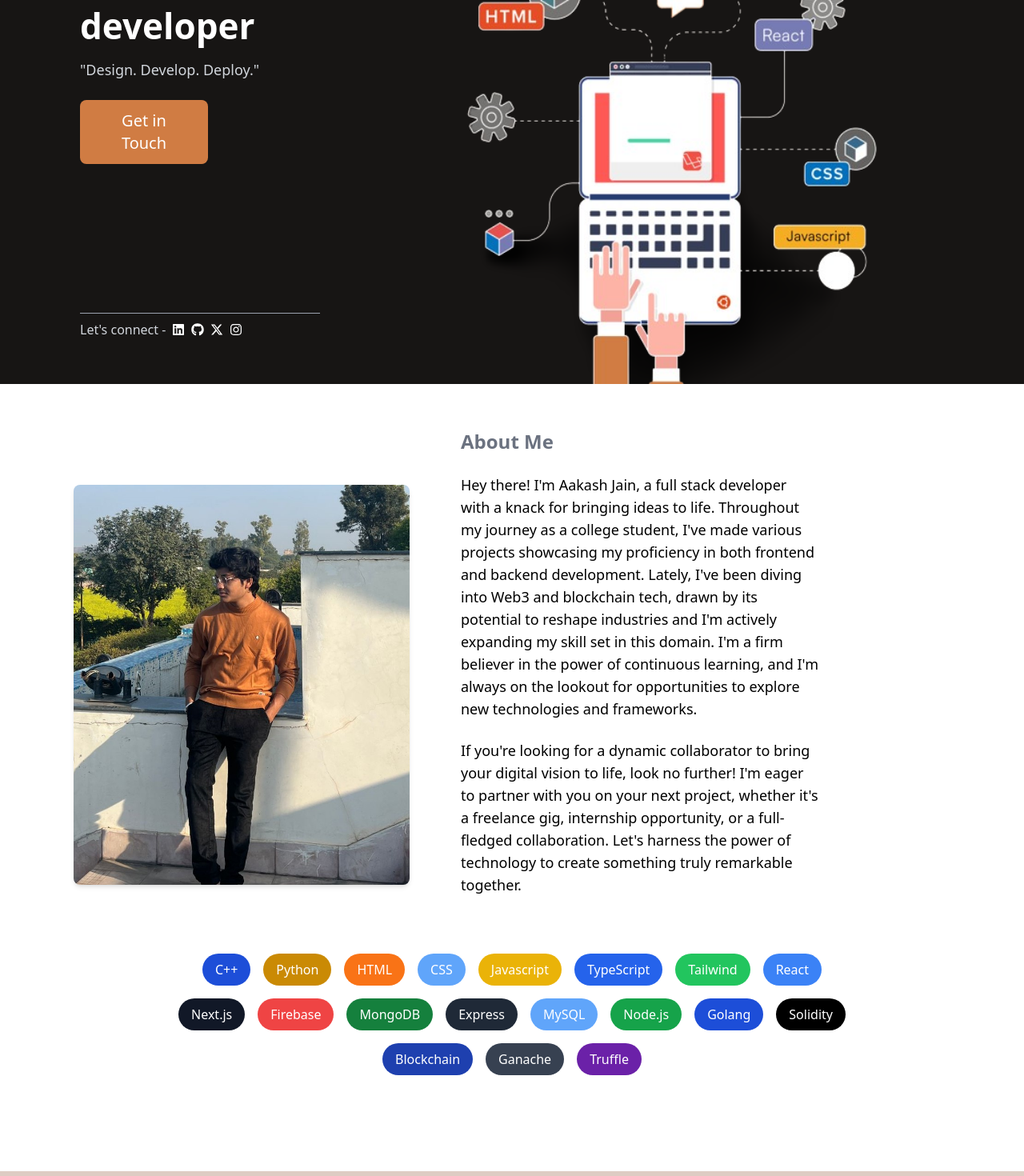
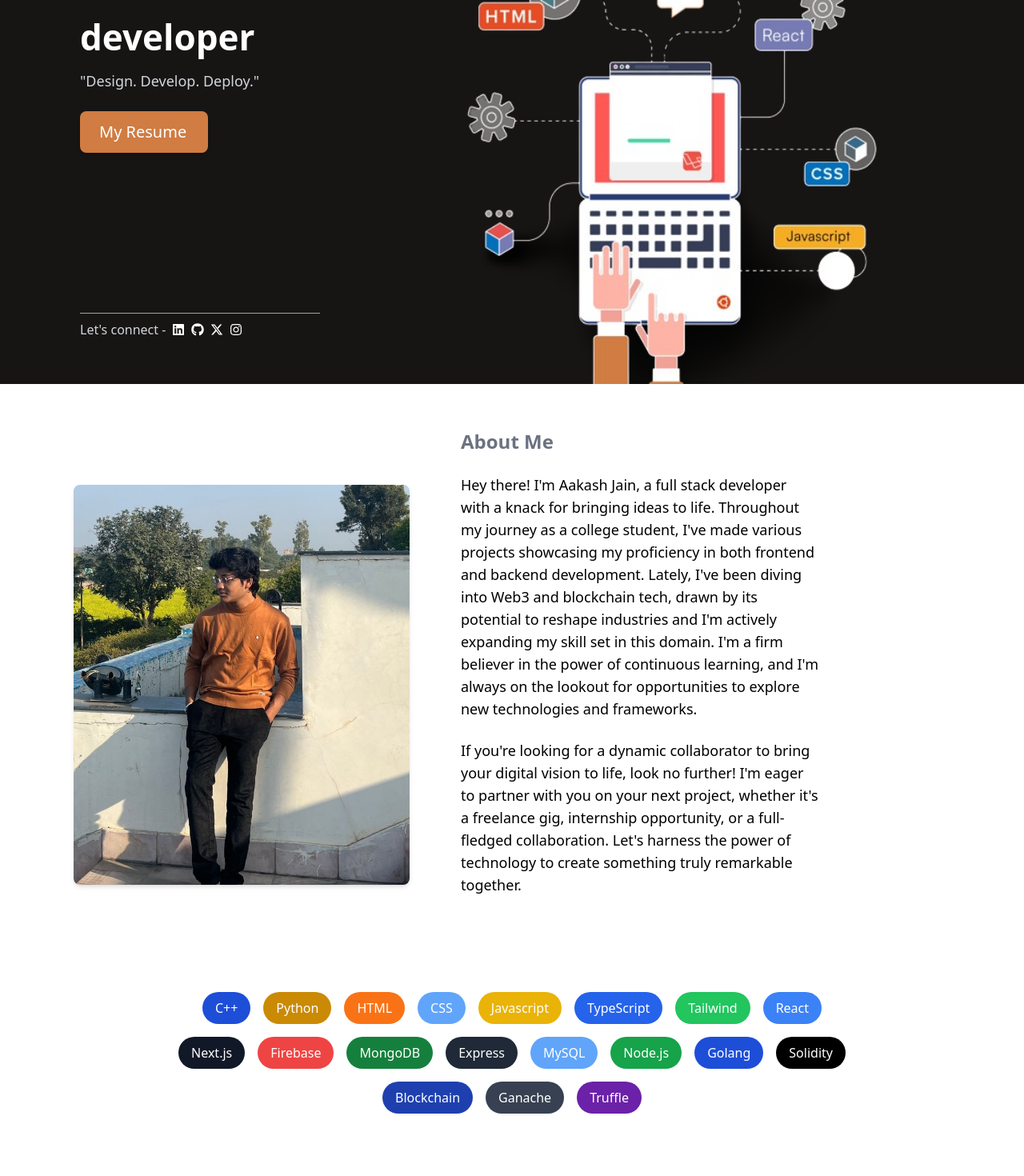
Before and after one commit to Aakash-Gen/Portfolio, a React (Vite) app: page / in a window 1280 px wide. Shown: the part 320-1790 px from the top of the page at 80% size. Built offline with nearby package versions, Linux system fonts and the light colour scheme.

Commit message:
added resume download button and fixed some bugs , but still not able to solve skills underline error

```diff
--- a/src/App.jsx
+++ b/src/App.jsx
@@ -5,7 +5,6 @@ import Home from "./components/Home";
 import { useInView } from 'react-intersection-observer';
 import Projects from "./components/Projects";
 import Contact from "./components/Contact";
-
 
 function App() {
   const [headerColour,setHeaderColour] = useState("text-white")
@@ -27,6 +26,9 @@ function App() {
   const { ref: contactRef, inView: contactInView } = useInView({
     threshold: 0.9,
   });
+  // const { ref: skillsRef, inView: skillsInView } = useInView({
+  //   threshold: 1.0,
+  // });
 
   useEffect(()=>{
     if (homeInView) {
@@ -43,9 +45,12 @@ function App() {
       setCurrentSection('Projects')
     } else if (contactInView) {
       setHeaderColour('text-white');
-      setHeaderBg('bg-[#171514]')
+      setHeaderBg('')
       setCurrentSection('Contact')
     }
+    // } else if (skillsInView) {
+    //   setCurrentSection('Skills');
+    // }
   },[homeInView,aboutInView,projectsInView,contactInView])
   return (
     <div>
--- a/src/components/About.jsx
+++ b/src/components/About.jsx
@@ -21,7 +21,7 @@ function About() {
             </p>
         </div>
     </div>
-    <Skills/>
+        <Skills/>
     </div>
   )
 }
--- a/src/components/Home.jsx
+++ b/src/components/Home.jsx
@@ -12,7 +12,14 @@ function Home() {
             <p className="text-white text-[44px] font-bold ">I'm Aakash, a</p>
             <p className="text-white text-[44px] font-bold mb-2 ">Full stack web-developer</p>
             <p className="text-gray-300 text-lg mb-6">"Design. Develop. Deploy."</p>
-            <button className='bg-[#D07C43] px-6 py-3 rounded-lg w-40 text-white text-xl'>Get in Touch</button>
+            {/* <button className='bg-[#D07C43] px-6 py-3 rounded-lg w-40 text-white text-xl'>Get in Touch</button> */}
+            <a
+                href="/resume.pdf"
+                download
+                className="bg-[#D07C43] px-6 py-3 rounded-lg w-40 text-white text-xl hover:cursor-pointer shadow-md"
+            >
+                My Resume
+            </a>
           </div>
           <div className="pb-14 pl-20 flex flex-col gap-2">
             <div className="h-[1px] bg-gray-400 w-[300px]"></div>
--- a/src/components/Skills.jsx
+++ b/src/components/Skills.jsx
@@ -1,7 +1,7 @@
 
 function Skills() {
   return (
-    <div id="skills" className="h-full flex justify-center pb-24 pt-12 ">
+    <div id="skills" className="h-full flex justify-center pb-24 pt-24 ">
         <div className=" flex flex-wrap w-[70%] justify-center items-center gap-4 p-6">
             <Badge background="bg-blue-700" name="C++" />
             <Badge background="bg-yellow-600" name="Python"/>
```
Also changed, not shown: src/components/Header.jsx (+8 -0 lines), 1 other file (tests, documents, lock files or other folders).
